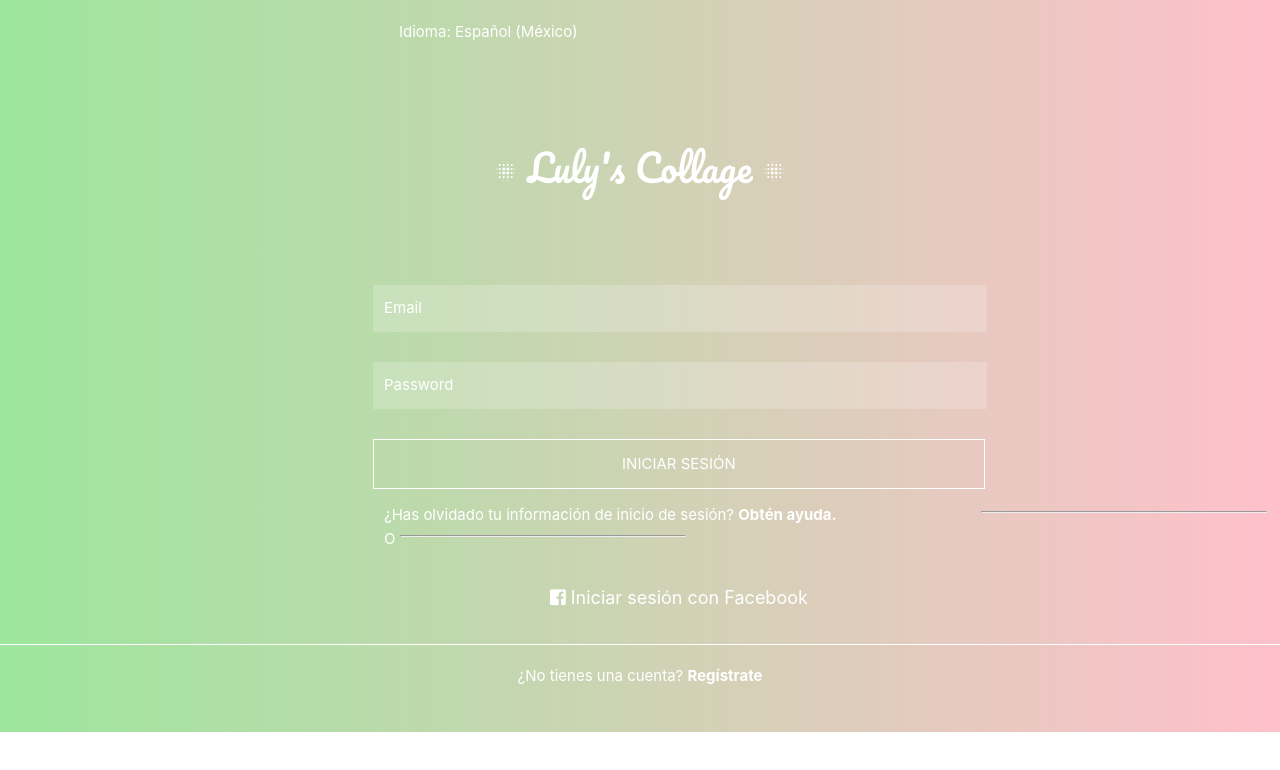
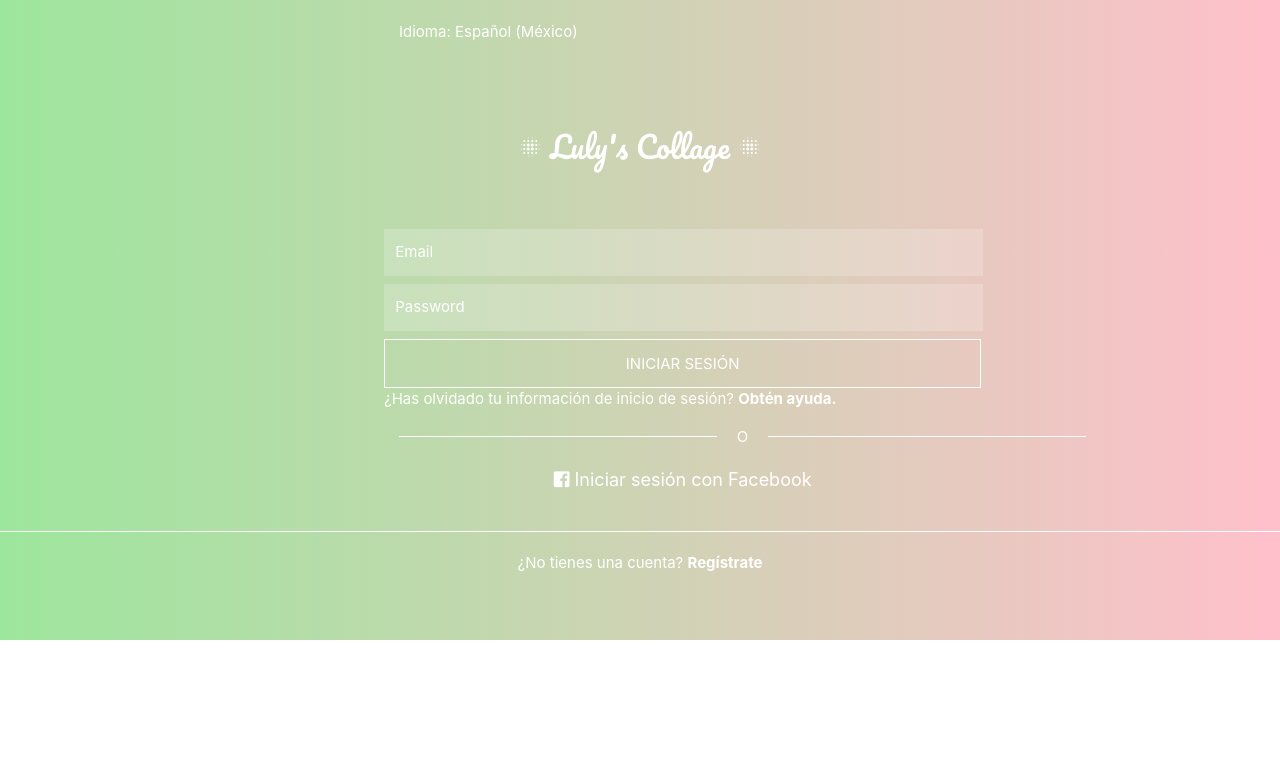
Before and after one commit to LulyAtilano/inta-collage, a plain HTML site: page login.html in a window 1280 px wide. Drawn offline with nearby package versions, Linux system fonts and the light colour scheme.

Commit message:
se mejora el diseño y estructura de la vista login

```diff
--- a/css/login.css
+++ b/css/login.css
@@ -16,12 +16,12 @@ nav {
 /* ****** NAME CONTAINER ****** */
 #nameContainer {
     font-family: 'Pacifico', cursive;
-    font-size: 2.5em;
+    font-size: 2em;
     padding: 2em 0;
 }
 
 /* ****** LOGIN CONTAINER ****** */
-.row {
+div#loginContainer.row > form.col.s12 > div.row {
     margin: 0;
 }
 
@@ -31,7 +31,7 @@ nav {
 
 input#first_name, input#password {
     border: 1px solid white;
-    margin: 0;
+    margin-right: 0;
     opacity: .2;
     background-color: white;
     /*width: 15em;*/
@@ -45,20 +45,35 @@ input#buttonLogin {
 }
 
 p.white-text {
-    margin: 0;
+    margin-top: 0;
     font-size: 15px;
 }
 
 .row .col {
     padding: 0;
+    margin: 0;
 }
 
-hr {
+div#hrDiv {
+    display: inline-flex;
+    align-content: center;
+    width: 80%;
+    margin-top: 15px;
+}
+
+div#hrDiv > a {
+    background-color: transparent;
+    color: white;
+    padding: 0 5px 0 5px;
     font-size: 1em;
-    display: inline-flex;
-    padding: 0 .5em;
-    width: 30%;
-    margin-top: .5em;
+}
+
+div#hrDiv > hr {
+    height: 1px;
+    background-color: white;
+    border: none;
+    margin: 10px 15px 0 15px;
+    width: 100%;
 }
 
 /* ****** Div FB ****** */
--- a/login.html
+++ b/login.html
@@ -52,9 +52,13 @@
                         <input id="buttonLogin" type="button" class="validate white-text transparent" value="INICIAR SESIÓN">
                     </div>
                 </div>
-                <p class="white-text col s8"> ¿Has olvidado tu información de inicio de sesión? <b> Obtén ayuda. </b> </p>
-                <div class="white-text">
-                    <hr> O <hr>
+                <div class="row">
+                    <p class="white-text col s8"> ¿Has olvidado tu información de inicio de sesión? <b> Obtén ayuda. </b> </p>
+                </div>
+                <div id="hrDiv" class="white-text">
+                    <hr>
+                        <a> O </a>
+                    <hr>
                 </div>
                 <div class="row">
                     <div id="divFb" class="input-field col s8 center-align">
```
